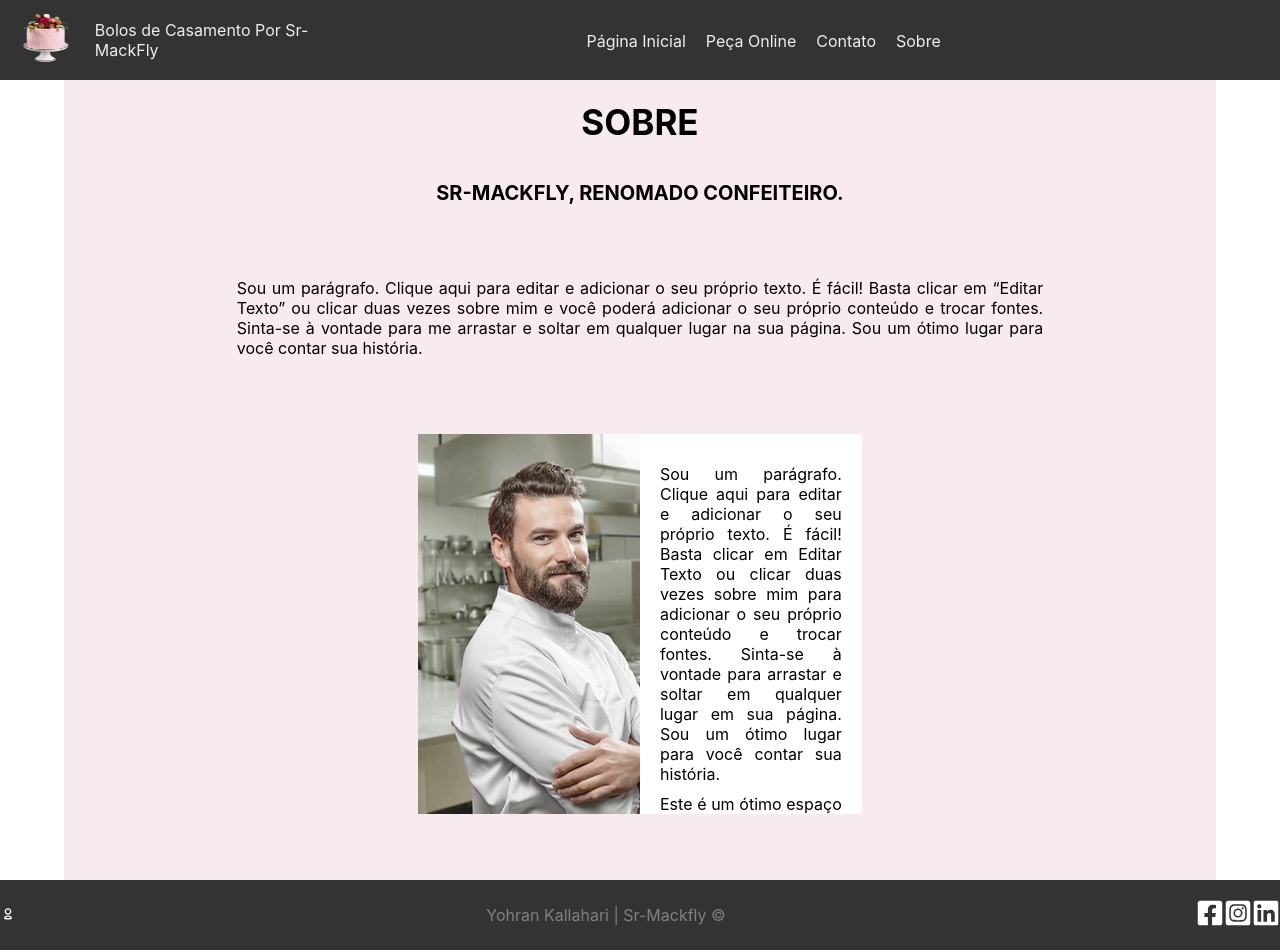
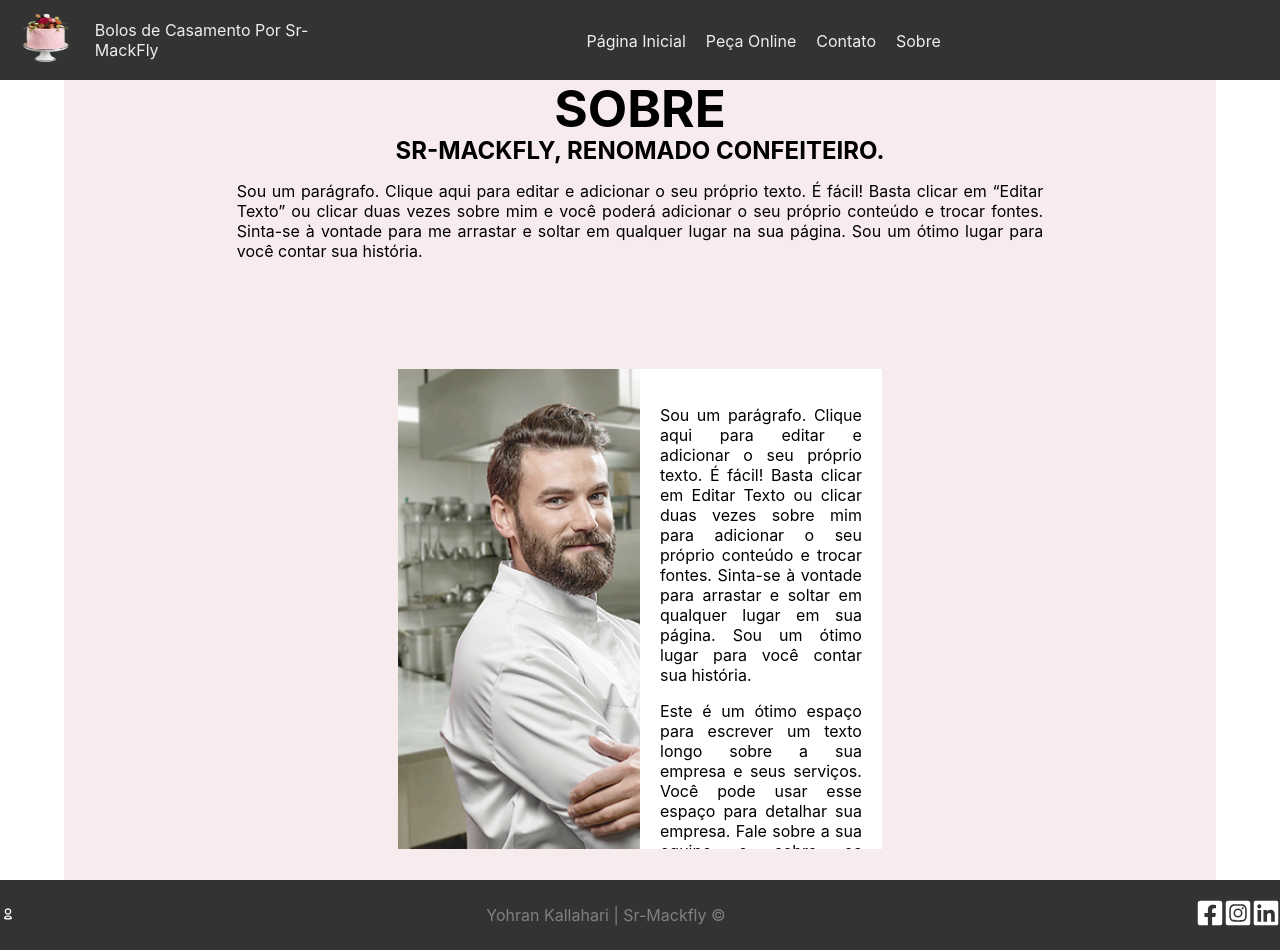
Before and after one commit to yohran1/SrMackfly, a React (Vite) app: page /SrMackfly/sobre in a window 1280 px wide. Built offline with nearby package versions, Linux system fonts and the light colour scheme.

Commit message:
Ajuste nos stilos e componente 'Sobre'

```diff
--- a/src/components/pages/Contato.jsx
+++ b/src/components/pages/Contato.jsx
@@ -16,10 +16,7 @@ export default function Sobre(){
                         <p>Coletas são possíveis na Av. lorem ipsum de Campos, 000 Santa Catarina - SC 12345-678, BRASIL</p>
                     </div>
                     <FormEmail />
-
-
                 </div>
-
             </section>
             <Footer />
         </>
--- a/src/components/pages/PecaOnline.jsx
+++ b/src/components/pages/PecaOnline.jsx
@@ -60,7 +60,6 @@ export default function PecaOnline(){
                         price='100'
                         img={cake_6}
                     />
-                </div>
                     <div className={style.pedidosCreate}>
                         <h3>Personalize Seu Bolo</h3>
                         <CardCakes
@@ -71,6 +70,8 @@ export default function PecaOnline(){
                         />
                     </div>
                 </div>
+
+        </div>
         </section>
             <Footer />
         </>
--- a/src/components/pages/Sobre.jsx
+++ b/src/components/pages/Sobre.jsx
@@ -8,9 +8,12 @@ export default function Sobre(){
         <>
             <section className={style.section}>
                 <div className={style.container}>
-                    <h1>SOBRE</h1>
-                    <h2>SR-MACKFLY, RENOMADO CONFEITEIRO.</h2>
-                    <p>Sou um parágrafo. Clique aqui para editar e adicionar o seu próprio texto. É fácil! Basta clicar em “Editar Texto” ou clicar duas vezes sobre mim e você poderá adicionar o seu próprio conteúdo e trocar fontes. Sinta-se à vontade para me arrastar e soltar em qualquer lugar na sua página. Sou um ótimo lugar para você contar sua história.</p>
+                    <div className={style.textInformation}>
+                        <h1>SOBRE</h1>
+                        <h2>SR-MACKFLY, RENOMADO CONFEITEIRO.</h2>
+                        <p>Sou um parágrafo. Clique aqui para editar e adicionar o seu próprio texto. É fácil! Basta clicar em “Editar Texto” ou clicar duas vezes sobre mim e você poderá adicionar o seu próprio conteúdo e trocar fontes. Sinta-se à vontade para me arrastar e soltar em qualquer lugar na sua página. Sou um ótimo lugar para você contar sua história.</p>
+                    </div>
+
                     <div className={style.box_info}>
                         <div className={style.imgConfeiteiro}>
                             <img src={confeiteiro} alt="Confeiteiro" />
--- a/src/components/styles/CardCakes.module.css
+++ b/src/components/styles/CardCakes.module.css
@@ -1,7 +1,7 @@
 
 .card{
     border: 1px solid gray;
-    width: 380px;
+    width: 390px;
     height: 150px;
     display: flex;
     justify-content: space-between;
--- a/src/components/styles/Carrossel.module.css
+++ b/src/components/styles/Carrossel.module.css
@@ -11,13 +11,12 @@
     height: 480px;
     border-radius: 10px;
   }
-@media(max-width:650px){
-
+@media(max-width:700px){
     .slides{
         width: 100%;
     }
     .slide_item{
         width: 100%;
-        height: 380px;
+        height: 300px;
     }
 }
--- a/src/components/styles/FormEmail.module.css
+++ b/src/components/styles/FormEmail.module.css
@@ -35,3 +35,8 @@ textarea:focus{
 .form button{
     width: 100%;
 }
+@media(max-width:700px){
+    .container{
+        width: 100%;
+    }
+}
--- a/src/components/styles/PecaOnline.module.css
+++ b/src/components/styles/PecaOnline.module.css
@@ -1,6 +1,5 @@
 
 .section{
-
     color: black;
     margin: auto;
     background-color: rgba(247, 235, 237, 1);
@@ -21,20 +20,14 @@
     display: flex;
     flex-wrap: wrap;
 }
-.container h1{
-    font-size: 35px;
-    margin-top: 20px;
-    margin: auto;
+.textInformation{
     width: 100%;
-    text-align: center;
+    display: flex;
+    flex-direction: column;
+    align-items: center;
 }
-h2{
-    font-size: 20px;
-    width: 100%;
-    text-align: center;
-}
-.container p{
-    margin: 10px auto;
+.textInformation h1, .textInformation h2{
+    margin: 0;
 }
 .infoPedidos{
     color: black;
@@ -52,7 +45,7 @@ h2{
 .pedidos{
     color: black;
     margin: 20px auto;
-    width: 80%;
+    width: 100%;
     display: flex;
     flex-direction: row;
     flex-wrap: wrap;
@@ -62,9 +55,9 @@ h2{
     color: gray;
 }
 .box_info{
-    margin: 20px auto;
-    width: 55%;
-    height: 380px;
+    margin: auto;
+    width: 60%;
+    height: 480px;
     display: flex;
     justify-content: space-between;
 }
--- a/src/components/styles/SrMackfly.module.css
+++ b/src/components/styles/SrMackfly.module.css
@@ -7,10 +7,15 @@
     display: flex;
     justify-content: center;
     width: 100%;
-    height: 400px;
+    height: 600px;
 }
 .cakes_1 img{
     width: 100%;
     height: auto;
     object-fit: cover;
 }
+@media(max-width:700px){
+    .cakes_1{
+        height: 400px;
+    }
+}
```
Lines whose indentation alone changed are shown as unchanged.
